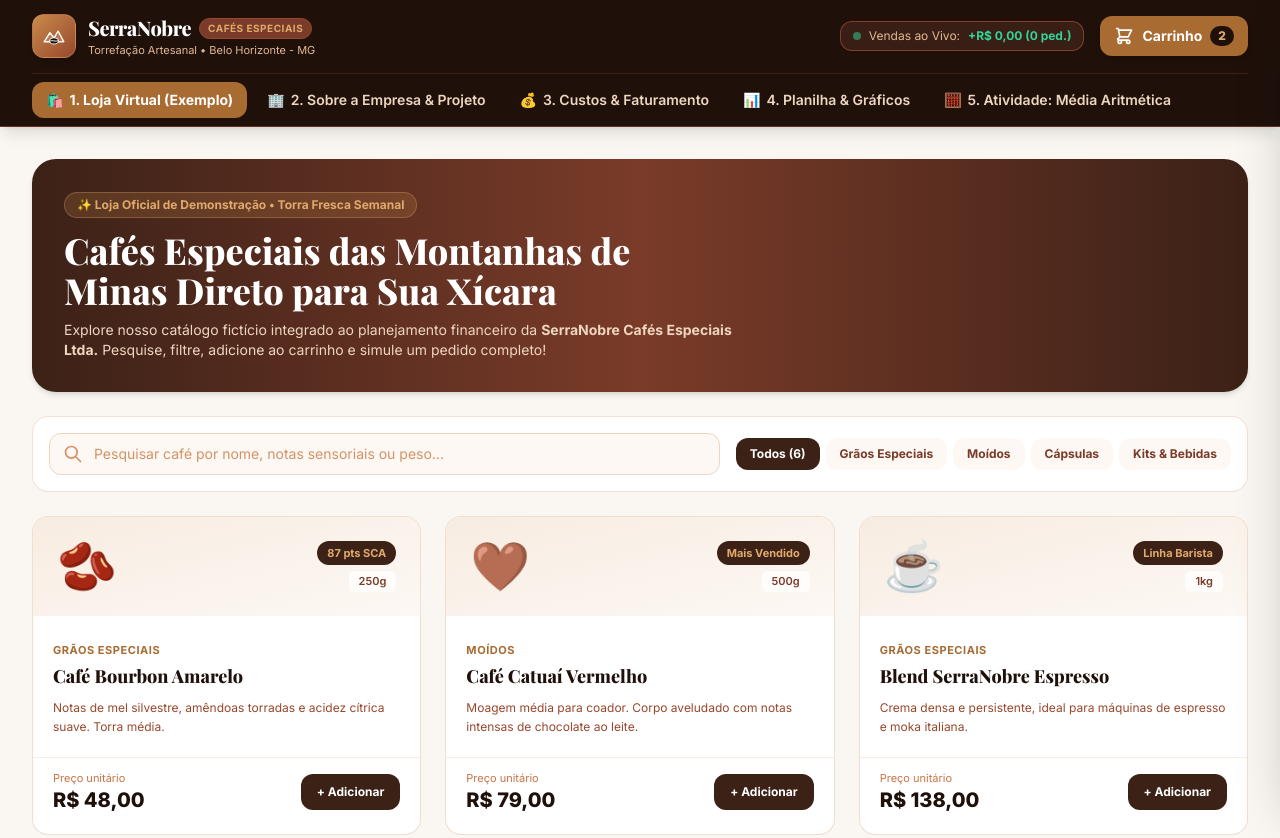
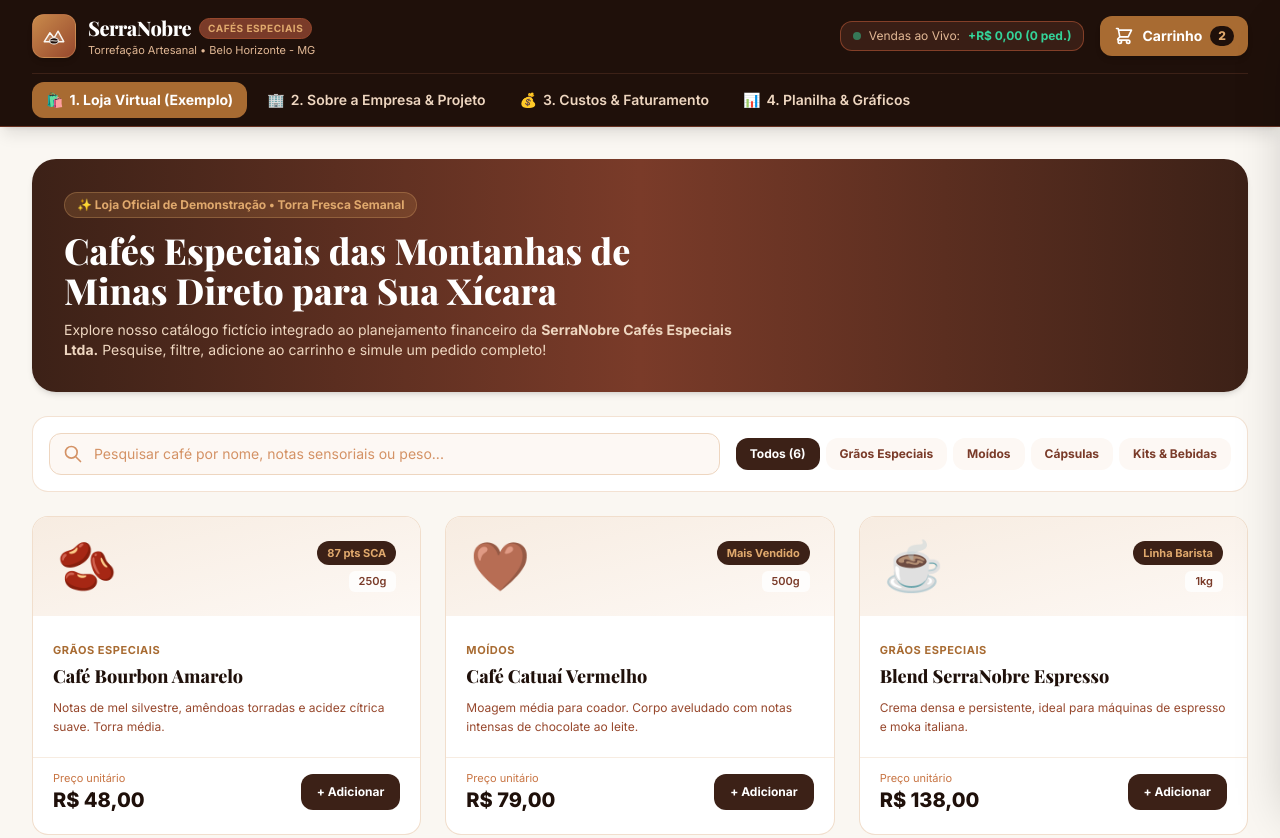
Before and after one commit to VictorGabrielPA/SerraNobre, a plain HTML site: page index.html in a window 1280 px wide. Shown: the top 838 px of the page. Drawn offline with nearby package versions, Linux system fonts and the light colour scheme.

Commit message:
Update index.html

```diff
--- a/index.html
+++ b/index.html
@@ -213,9 +213,6 @@
                 </button>
                 <button onclick="navigateTo('page-planilha')" id="nav-page-planilha" class="nav-tab flex items-center gap-1.5 px-3.5 py-2 rounded-xl text-xs sm:text-sm font-semibold whitespace-nowrap transition-all text-espresso-200 hover:text-white hover:bg-espresso-900">
                     <span>📊</span> 4. Planilha & Gráficos
-                </button>
-                <button onclick="navigateTo('page-atividade')" id="nav-page-atividade" class="nav-tab flex items-center gap-1.5 px-3.5 py-2 rounded-xl text-xs sm:text-sm font-semibold whitespace-nowrap transition-all text-espresso-200 hover:text-white hover:bg-espresso-900">
-                    <span>🧮</span> 5. Atividade: Média Aritmética
                 </button>
             </nav>
         </div>
```
